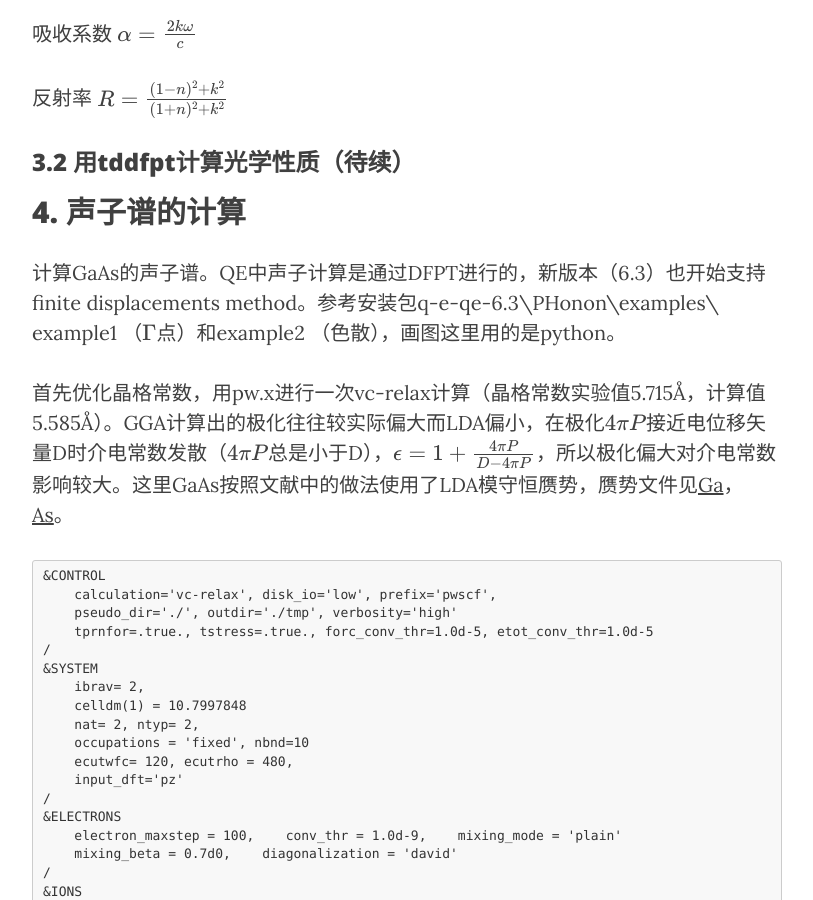
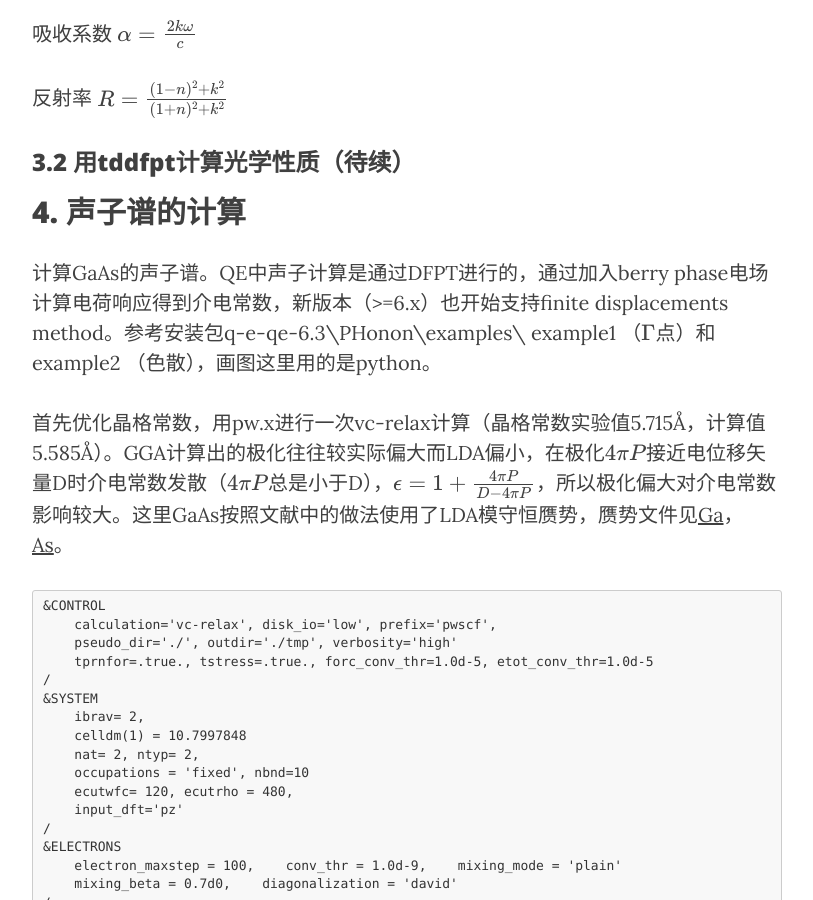
Before and after one commit to yyyu200/DFTbook, a Jekyll site: the page built from _posts/2019-04-01-HandsOn.md, in a window 1280 px wide and 900 px high, scrolled down 23277 px. Shown: the whole window, without its empty margins (233-1046 px from the left). Built offline with Jekyll 4.4.1, drawn with Linux system fonts in a browser that asks for light colours; nearby versions of some CDN libraries; formulas are drawn with MathJax 3; comment, search, counter and statistics services are not loaded.

Commit message:
modify at20190801-11:36:50-aliyun

```diff
--- a/_posts/2019-04-01-HandsOn.md
+++ b/_posts/2019-04-01-HandsOn.md
@@ -779,7 +779,7 @@
 ### 3.2 用tddfpt计算光学性质（待续）
 
 ## 4. 声子谱的计算
-计算GaAs的声子谱。QE中声子计算是通过DFPT进行的，新版本（6.3）也开始支持finite displacements method。参考安装包q-e-qe-6.3\PHonon\examples\ example1 （$\Gamma$点）和example2 （色散），画图这里用的是python。
+计算GaAs的声子谱。QE中声子计算是通过DFPT进行的，通过加入berry phase电场计算电荷响应得到介电常数，新版本（>=6.x）也开始支持finite displacements method。参考安装包q-e-qe-6.3\PHonon\examples\ example1 （$\Gamma$点）和example2 （色散），画图这里用的是python。
 
 首先优化晶格常数，用pw.x进行一次vc-relax计算（晶格常数实验值5.715Å，计算值5.585Å）。GGA计算出的极化往往较实际偏大而LDA偏小，在极化$4\pi P$接近电位移矢量D时介电常数发散（$4\pi P$总是小于D），$\epsilon=1+\frac{4\pi P}{D-4\pi P}$，所以极化偏大对介电常数影响较大。这里GaAs按照文献中的做法使用了LDA模守恒赝势，赝势文件见[Ga](../../../../../img/Ga.SG15.LDA.UPF)，[As](../../../../../img/As.SG15.LDA.UPF)。
 
```
